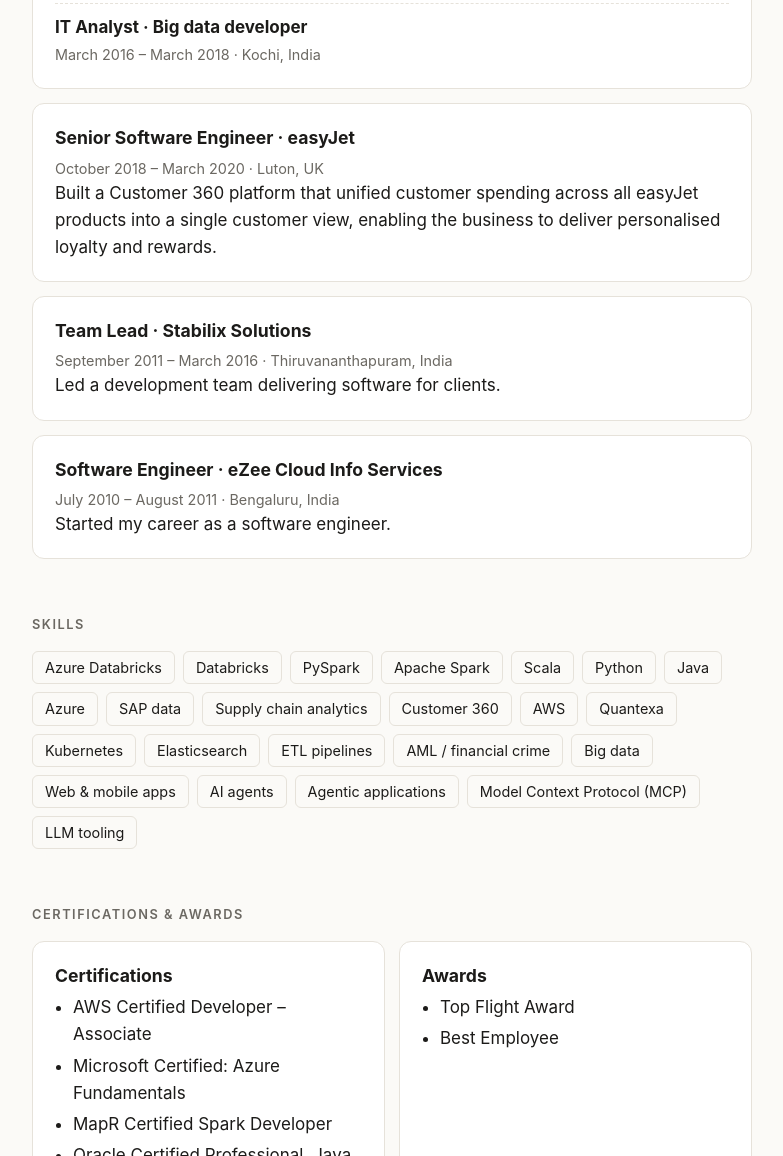
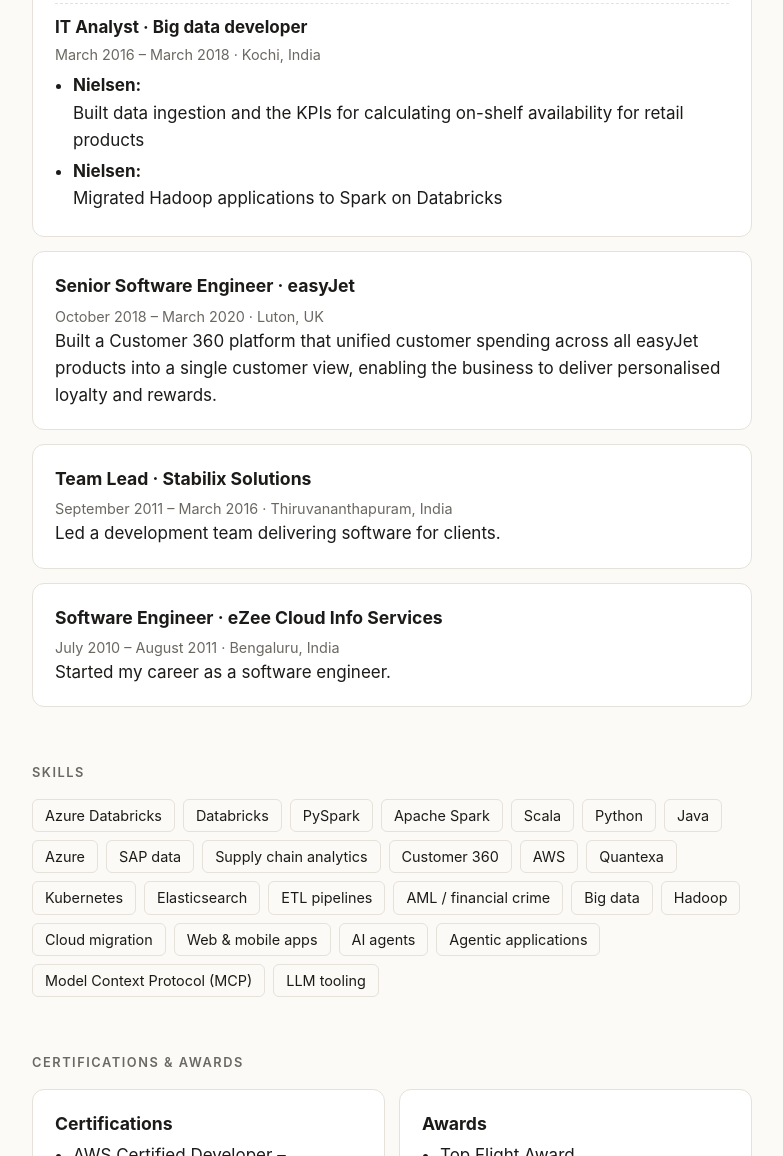
Before and after one commit to praveenthulasiram/praveenthulasiram.github.io, a plain HTML site: page index.html in a window 1280 px wide. Shown: the part 2593-3749 px from the top of the page, without its empty margins (248-1031 px from the left). Drawn offline with Linux system fonts and the light colour scheme.

Commit message:
Add Nielsen work
Co-Authored-By: Claude Opus 5.5 <noreply@anthropic.com>
Claude-Session: https://claude.ai/code/session_01QxcoxsnC7WHNbyniXPbJBr

```diff
--- a/index.html
+++ b/index.html
@@ -109,7 +109,11 @@
           <li><strong>ABN AMRO:</strong> Quantexa and Scala developer, implementing Quantexa for anti-money laundering (AML)</li>
           <li><strong>DNB:</strong> Data analyst, building ETL pipelines and deploying applications on Kubernetes and Elasticsearch</li>
         </ul></div>
-      <div class="role"><strong>IT Analyst · Big data developer</strong><span class="meta">March 2016 – March 2018 · Kochi, India</span></div>
+      <div class="role"><strong>IT Analyst · Big data developer</strong><span class="meta">March 2016 – March 2018 · Kochi, India</span>
+        <ul class="plain">
+          <li><strong>Nielsen:</strong> Built data ingestion and the KPIs for calculating on-shelf availability for retail products</li>
+          <li><strong>Nielsen:</strong> Migrated Hadoop applications to Spark on Databricks</li>
+        </ul></div>
     </div>
     <div class="card">
       <h3>Senior Software Engineer · easyJet</h3>
@@ -131,7 +135,7 @@
   <section id="skills">
     <h2>Skills</h2>
     <ul class="skills">
-      <li>Azure Databricks</li><li>Databricks</li><li>PySpark</li><li>Apache Spark</li><li>Scala</li><li>Python</li><li>Java</li><li>Azure</li><li>SAP data</li><li>Supply chain analytics</li><li>Customer 360</li><li>AWS</li><li>Quantexa</li><li>Kubernetes</li><li>Elasticsearch</li><li>ETL pipelines</li><li>AML / financial crime</li><li>Big data</li><li>Web &amp; mobile apps</li><li>AI agents</li><li>Agentic applications</li><li>Model Context Protocol (MCP)</li><li>LLM tooling</li>
+      <li>Azure Databricks</li><li>Databricks</li><li>PySpark</li><li>Apache Spark</li><li>Scala</li><li>Python</li><li>Java</li><li>Azure</li><li>SAP data</li><li>Supply chain analytics</li><li>Customer 360</li><li>AWS</li><li>Quantexa</li><li>Kubernetes</li><li>Elasticsearch</li><li>ETL pipelines</li><li>AML / financial crime</li><li>Big data</li><li>Hadoop</li><li>Cloud migration</li><li>Web &amp; mobile apps</li><li>AI agents</li><li>Agentic applications</li><li>Model Context Protocol (MCP)</li><li>LLM tooling</li>
     </ul>
   </section>
 
```
